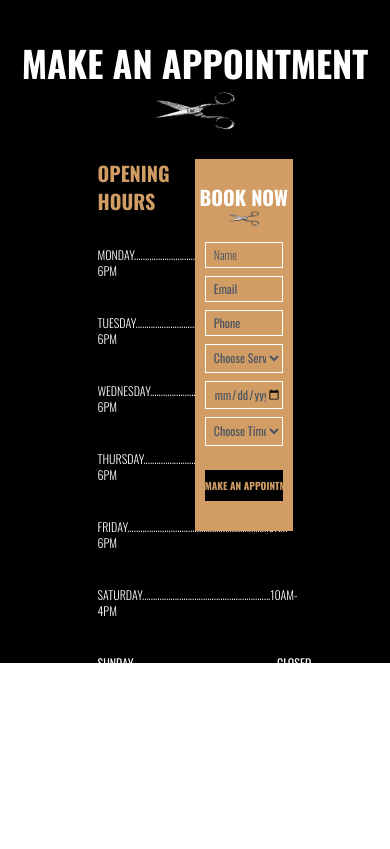
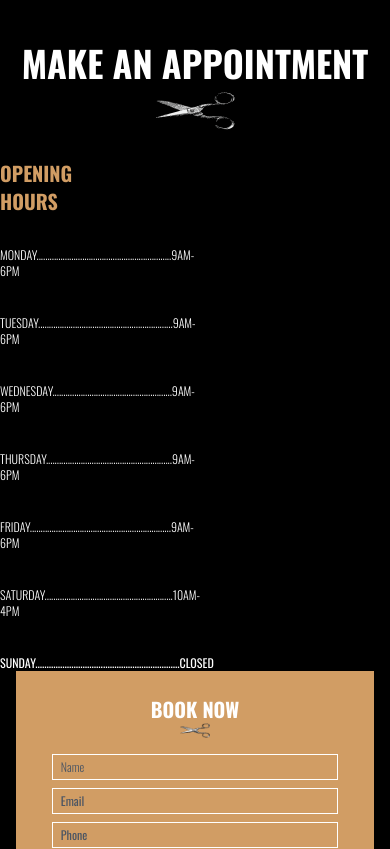
Before and after one commit to Danieljamespm/barber-shop-react, a React (Vite) app: page / in a window 390 px wide. Shown: the part 5540-6389 px from the top of the page. Before the commit the page ends 6211 px from the top, so only its background shows below. Built offline with nearby package versions, Linux system fonts and the light colour scheme.

Commit message:
working on responsiveness of appointment component and changing lg screen sizing. Moving on for now.

```diff
--- a/src/Components/Appointment.jsx
+++ b/src/Components/Appointment.jsx
@@ -2,10 +2,10 @@ import React from 'react'
 
 const Appointment = () => {
   return (
-    <div  id='appointment' className=' w-[100%] h-[700px] bg-black text-white'>
+    <div  id='appointment' className=' w-[100%] h-[1210px] md:h-[700px] bg-black text-white'>
         <h2 className='text-center pt-20 pb-2 text-4xl font-oswald font-bold '>MAKE AN APPOINTMENT</h2>
         <img className='w-[80px] mx-auto' src='./barber-scissors.png' />
-        <div className=' w-[100%] h-[60%] flex justify-center pt-7'>
+        <div className=' w-[100%] h-[60%] md:flex justify-center pt-7'>
         <div className='w-[25%]'>
             <p className='font-oswald font-bold text-xl text-[#d19d64] pb-8'>OPENING HOURS</p>
             <p className='font-oswald text-xs pb-9 font-light'>MONDAY..............................................................9AM-6PM</p>
@@ -16,7 +16,7 @@ const Appointment = () => {
             <p className='font-oswald text-xs pb-9 font-light'>SATURDAY...........................................................10AM-4PM</p>
             <p className='font-oswald text-xs'>SUNDAY................................................................CLOSED</p>
         </div>
-        <div className='bg-[#d19d64] w-[25%] h-[95%]'>
+        <div className='bg-[#d19d64] md:w-[25%] md:h-[95%] h-[60%] mx-4'>
             <h3 className='font-oswald text-center pt-6 text-xl font-bold'>BOOK NOW</h3>
             <img className='w-[30px] mx-auto' src='./barber-scissors.png' />
             <div>
```
